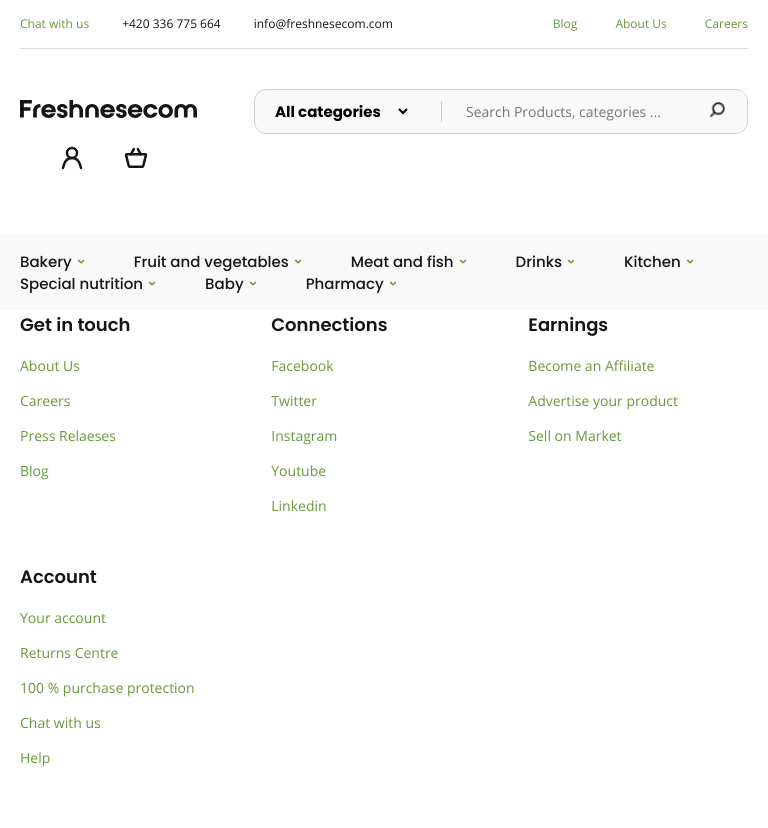
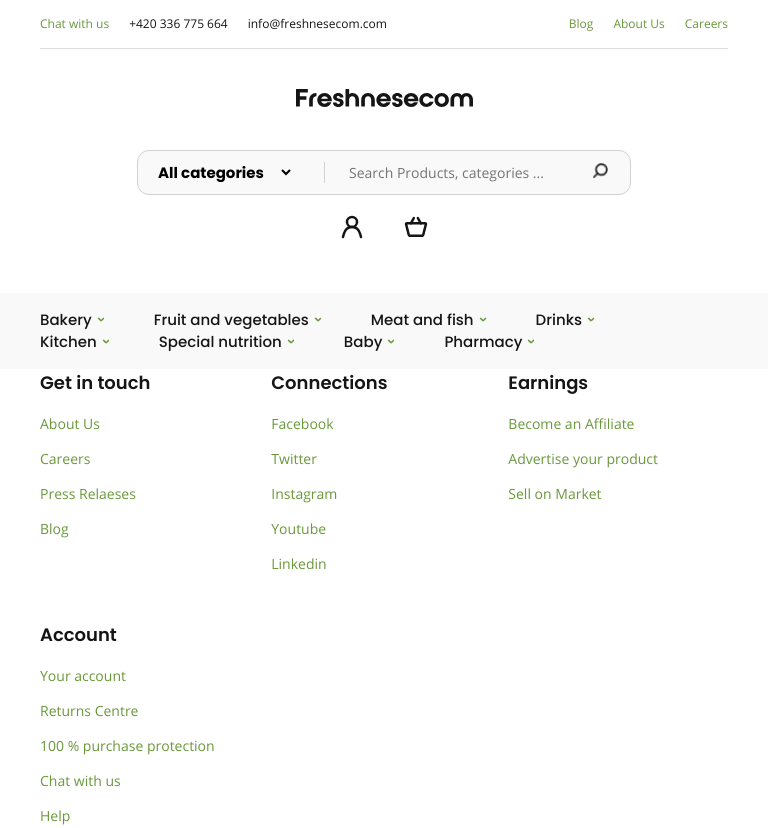
Before and after one commit to sadirov4647/freshnesecom, a plain HTML site: page index.html in a window 768 px wide. Shown: the top 828 px of the page. Drawn offline with Linux system fonts and the light colour scheme.

Commit message:
desktop version is done

```diff
--- a/css/style.css
+++ b/css/style.css
@@ -200,6 +200,8 @@ h2 {
     cursor: pointer;
 }
 .search-images-list{
+    padding: 0;
+    margin: 0;
     list-style-type: none;
     display: flex;
     align-items: center;
@@ -347,6 +349,26 @@ h2 {
 }
 
 
+@media only screen and (min-width:576px) and (max-width:768px){
+    .container{
+        max-width: 728px;
+    }
+    .nav-info__item:not(:last-child){
+        margin-right: 20px;
+    }
+    .nav-page__item:not(:last-child){
+        margin-right: 20px;
+    }
+    .search-section{
+        flex-direction: column;
+    }
+    .site-logo__link{
+        margin-bottom: 40px;
+    }
+    .search-wrapper{
+        margin-bottom: 20px;
+    }
+}
 
 @media only screen and (max-width:575px){
     .container{
```
